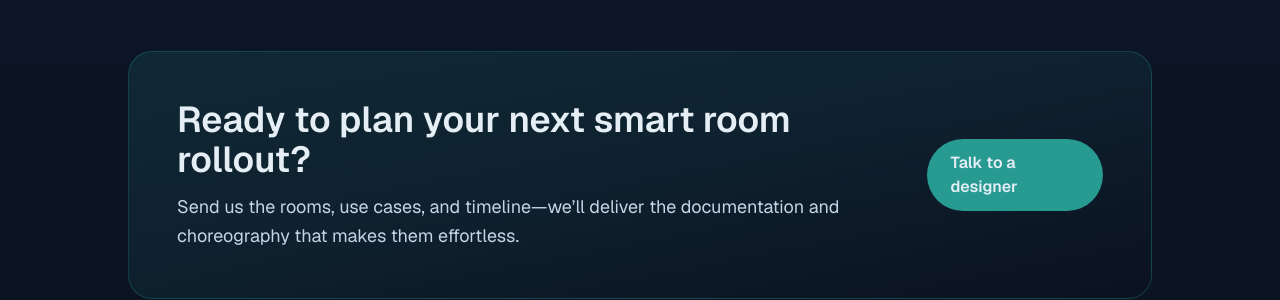
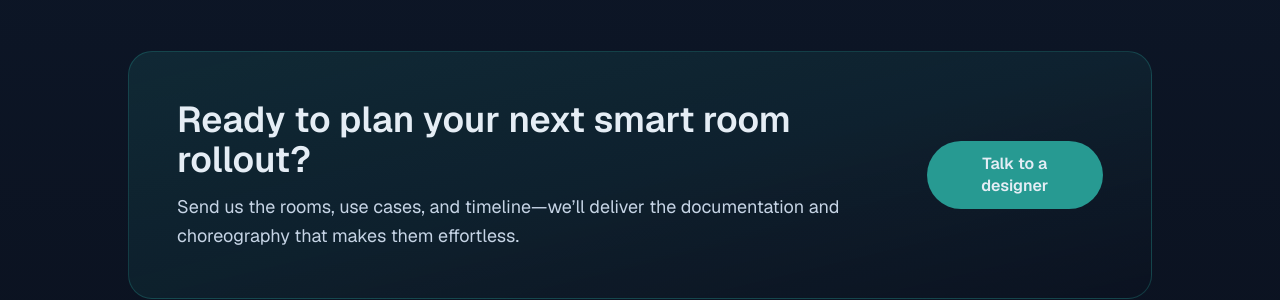
Before and after one commit to markl2305/callordut, a Next.js app: page /services/smart-rooms in a window 1280 px wide. Shown: the part 2160-2460 px from the top of the page. Built offline with nearby package versions, Linux system fonts and the light colour scheme; no server answers.

Commit message:
Remove States

```diff
--- a/src/app/components/CTASection.tsx
+++ b/src/app/components/CTASection.tsx
@@ -27,14 +27,14 @@ export function CTASection({
         <div className="flex flex-wrap items-center gap-3">
           <Link
             href={primaryHref}
-            className="rounded-full bg-brand-teal px-6 py-3 text-base font-semibold text-brand-slate transition hover:-translate-y-0.5 hover:bg-brand-teal/90 hover:shadow-[0_25px_60px_-40px_rgba(39,154,146,0.9)] focus-visible:outline focus-visible:outline-2 focus-visible:outline-offset-2 focus-visible:outline-brand-teal"
+            className="inline-flex items-center justify-center rounded-full bg-brand-teal px-6 py-3 text-center text-base font-semibold leading-snug text-brand-slate transition hover:-translate-y-0.5 hover:bg-brand-teal/90 hover:shadow-[0_25px_60px_-40px_rgba(39,154,146,0.9)] focus-visible:outline focus-visible:outline-2 focus-visible:outline-offset-2 focus-visible:outline-brand-teal"
           >
             {primaryLabel}
           </Link>
           {secondaryLabel && secondaryHref ? (
             <Link
               href={secondaryHref}
-              className="rounded-full border border-brand-teal/70 px-6 py-3 text-base font-semibold text-brand-teal transition hover:-translate-y-0.5 hover:bg-brand-teal/10 hover:text-brand-slate focus-visible:outline focus-visible:outline-2 focus-visible:outline-offset-2 focus-visible:outline-brand-teal"
+              className="inline-flex items-center justify-center rounded-full border border-brand-teal/70 px-6 py-3 text-center text-base font-semibold leading-snug text-brand-teal transition hover:-translate-y-0.5 hover:bg-brand-teal/10 hover:text-brand-slate focus-visible:outline focus-visible:outline-2 focus-visible:outline-offset-2 focus-visible:outline-brand-teal"
             >
               {secondaryLabel}
             </Link>
```
